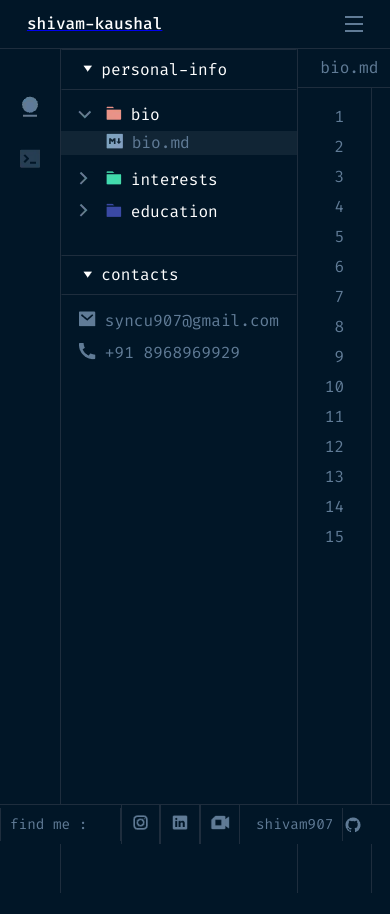
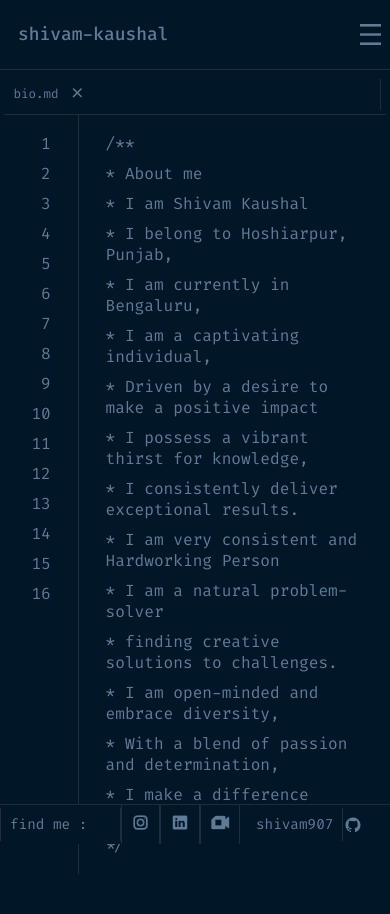
Before and after one commit to shivam907/portfolio-v2, a Next.js app: page /about in a window 390 px wide. Before the commit the page ends 893 px from the top, so only its background shows below. Built offline with nearby package versions, Linux system fonts and the light colour scheme.

Commit message:
made the website responsive

```diff
--- a/app/about/about.module.css
+++ b/app/about/about.module.css
@@ -107,12 +107,17 @@
   display: flex;
   border-right: 1px solid #1e2d3d;
   flex-direction: column;
+  overflow-y: auto;
 }
 .upperBar {
   width: 100%;
   border-bottom: 1px solid #1e2d3d;
   display: flex;
   align-items: center;
+  position: sticky;
+  top: 0;
+  background-color: #011627;
+  z-index: 1;
 }
 .fileOpened {
   display: flex;
@@ -120,6 +125,7 @@
   padding: 0.9rem 2.5rem;
   border-right: 1px solid #1e2d3d;
   align-items: center;
+  width: 100%;
 }
 .fileOpened:hover {
   background-color: #ffffff20;
@@ -130,6 +136,9 @@
 .fileOpenedName {
   font-size: 1.8rem;
   color: #607b96;
+  white-space: nowrap;
+  overflow: hidden;
+  text-overflow: ellipsis;
 }
 .snippets {
   margin-left: 3rem;
@@ -208,3 +217,63 @@
 .close{
   cursor: pointer;
 }
+
+@media screen and (max-width: 1200px) {
+  .code {
+    width: 100%;
+    border-right: none;
+  }
+
+  .fileOpened {
+    padding: 0.9rem 1.5rem;
+  }
+}
+
+@media screen and (max-width: 768px) {
+  .leftBar {
+    display: none;
+  }
+
+  .info {
+    display: none;
+  }
+
+  .snippets {
+    display: none;
+  }
+
+  .code {
+    width: 100%;
+    border-right: none;
+    padding: 1rem;
+    height: auto;
+    min-height: 100vh;
+  }
+
+  .upperBar {
+    padding: 0.5rem;
+  }
+
+  .fileOpened {
+    padding: 0.5rem 1rem;
+    gap: 1rem;
+  }
+
+  .fileOpenedName {
+    font-size: 1.6rem;
+  }
+}
+
+@media screen and (max-width: 480px) {
+  .code {
+    padding: 0.5rem;
+  }
+
+  .fileOpened {
+    padding: 0.5rem;
+  }
+
+  .fileOpenedName {
+    font-size: 1.4rem;
+  }
+}
--- a/app/contact/contact.module.css
+++ b/app/contact/contact.module.css
@@ -354,3 +354,123 @@ color: #607b96;
 .inp1 input:focus, .inp1 textarea:focus{
   outline: 1px solid #fff;
 }
+
+@media screen and (max-width: 1200px) {
+  .code {
+    display: none;
+  }
+
+  .contact {
+    width: 100%;
+  }
+
+  .contactData {
+    padding: 3rem 5rem;
+  }
+
+  .inp1 input, .inp1 textarea {
+    width: 100%;
+  }
+}
+
+@media screen and (max-width: 768px) {
+  .leftBar {
+    display: none;
+  }
+
+  .info {
+    display: none;
+  }
+
+  .code {
+    width: 100%;
+    border-right: none;
+    padding: 2rem;
+  }
+
+  .upperBar {
+    padding: 1rem;
+  }
+
+  .fileOpened {
+    padding: 0.5rem 1rem;
+  }
+
+  .fileOpenedName {
+    font-size: 1.6rem;
+  }
+
+  .contact {
+    height: auto;
+    min-height: 100vh;
+  }
+
+  .contactData {
+    padding: 2rem;
+    gap: 2rem;
+  }
+
+  .inp1 {
+    gap: 1rem;
+  }
+
+  .inp1 label {
+    font-size: 1.6rem;
+  }
+
+  .inp1 input, .inp1 textarea {
+    font-size: 1.6rem;
+    padding: 0.8rem 1.5rem;
+  }
+
+  .submit {
+    padding: 1rem 2rem;
+  }
+
+  .submit p {
+    font-size: 1.6rem;
+  }
+
+  .displayFile {
+    flex-direction: column;
+  }
+
+  .numbers {
+    display: none;
+  }
+
+  .displayFileContent {
+    padding: 1rem;
+  }
+
+  .p, .type, .variableName, .data {
+    font-size: 1.6rem;
+  }
+}
+
+@media screen and (max-width: 480px) {
+  .contactData {
+    padding: 1.5rem;
+  }
+
+  .inp1 label {
+    font-size: 1.4rem;
+  }
+
+  .inp1 input, .inp1 textarea {
+    font-size: 1.4rem;
+    padding: 0.6rem 1rem;
+  }
+
+  .submit {
+    padding: 0.8rem 1.5rem;
+  }
+
+  .submit p {
+    font-size: 1.4rem;
+  }
+
+  .p, .type, .variableName, .data {
+    font-size: 1.4rem;
+  }
+}
--- a/app/projects/project.module.css
+++ b/app/projects/project.module.css
@@ -404,3 +404,33 @@
   font-size: 5rem;
   font-weight: lighter;
 }
+
+@media screen and (max-width: 768px) {
+  .leftBar {
+    display: none;
+  }
+
+  .info {
+    display: none;
+  }
+
+  .code {
+    width: 100%;
+    border-right: none;
+  }
+
+  .displayFile {
+    padding: 2rem;
+    grid-template-columns: 1fr;
+    gap: 2rem;
+  }
+
+  .projectBox {
+    width: 100%;
+  }
+
+  .projectBox img {
+    width: 100%;
+    max-width: 100%;
+  }
+}
--- a/components/File1.js
+++ b/components/File1.js
@@ -7,8 +7,9 @@ const File1 = () => {
       list={[
         "/**",
         "* About me",
-        "* I have Shivam Kaushal",
+        "* I am Shivam Kaushal",
         "* I belong to Hoshiarpur, Punjab,",
+        "* I am currently in Bengaluru,",
         "* I am a captivating individual,",
         "* Driven by a desire to make a positive impact",
         "* I possess a vibrant thirst for knowledge,",
--- a/components/NavBar.js
+++ b/components/NavBar.js
@@ -1,16 +1,14 @@
 "use client";
-import React from "react";
+import React, { useState } from "react";
 import classes from "./NavBar.module.css";
-
 import { usePathname, useSearchParams } from "next/navigation";
 import Link from "next/link";
+
 const NavBar = () => {
-  // const router = useRouter();
   const searchParams = useSearchParams();
-  console.log(searchParams);
   const pathname = usePathname();
-  console.log("path", pathname);
-  const [active, setActive] = React.useState(
+  const [isMenuOpen, setIsMenuOpen] = useState(false);
+  const [active, setActive] = useState(
     pathname == "/about"
       ? 1
       : pathname == "/projects"
@@ -21,11 +19,26 @@ const NavBar = () => {
       ? 4
       : 0
   );
-  // React.useEffect(()=>{
 
-  //   setActive(pathname == "/about" ? 1 : pathname == "/projects" ? 2 : pathname=="/contact"?3:0);
-  // },[pathname])
+  const toggleMenu = () => {
+    setIsMenuOpen(!isMenuOpen);
+  };
+
+  const handleLinkClick = (index) => {
+    setActive(index);
+    setIsMenuOpen(false);
+  };
+
+  const navLinks = [
+    { path: "/", label: "_hello", index: 0 },
+    { path: "/about", label: "_about-me", index: 1 },
+    { path: "/projects", label: "_projects", index: 2 },
+    { path: "/resume", label: "_resume", index: 4 },
+    { path: "/contact", label: "_contact-me", index: 3 },
+  ];
+
   return (
+    <>
       <nav className={classes.nav}>
         <div className={classes.leftNavItems}>
           <Link href="/">
@@ -33,54 +46,18 @@ const NavBar = () => {
           </Link>
           <div className={classes.navl}>
             <div className={classes.navLinks}>
-            <Link href="/">
+              {navLinks.slice(0, -1).map((link) => (
+                <Link key={link.path} href={link.path}>
                   <div
                     className={`${classes.navLink} ${
-                  active == 0 ? classes.navLinkActive : ""
+                      active == link.index ? classes.navLinkActive : ""
                     }`}
-                onClick={() => {
-                  setActive(0);
-                }}
+                    onClick={() => handleLinkClick(link.index)}
                   >
-                _hello
+                    {link.label}
                   </div>
                 </Link>
-            <Link href="/about">
-              <div
-                className={`${classes.navLink} ${
-                  active == 1 ? classes.navLinkActive : ""
-                }`}
-                onClick={() => {
-                  setActive(1);
-                }}
-              >
-                _about-me
-              </div>
-            </Link>
-            <Link href="projects">
-              <div
-                className={`${classes.navLink} ${
-                  active == 2 ? classes.navLinkActive : ""
-                }`}
-                onClick={() => {
-                  setActive(2);
-                }}
-              >
-                _projects
-              </div>
-            </Link>
-            <Link href="resume">
-              <div
-                className={`${classes.navLink} ${
-                  active == 4 ? classes.navLinkActive : ""
-                }`}
-                onClick={() => {
-                  setActive(4);
-                }}
-              >
-                _resume
-              </div>
-            </Link>
+              ))}
             </div>
           </div>
         </div>
@@ -89,15 +66,42 @@ const NavBar = () => {
             className={`${classes.navLink} ${
               active == 3 ? classes.navLinkActive : ""
             }`}
-          onClick={() => {
-            setActive(3);
-          }}
+            onClick={() => handleLinkClick(3)}
           >
             _contact-me
           </div>
         </Link>
-      <img className={classes.menu} src="/menu.png" alt="" />
+        <img
+          className={classes.menu}
+          src="/menu.png"
+          alt="Menu"
+          onClick={toggleMenu}
+        />
       </nav>
+
+      <div className={`${classes.mobileMenu} ${isMenuOpen ? classes.active : ""}`}>
+        <img
+          className={classes.closeMenu}
+          src="/close-icon.webp"
+          alt="Close"
+          onClick={toggleMenu}
+        />
+        <div className={classes.mobileMenuContent}>
+          {navLinks.map((link) => (
+            <Link key={link.path} href={link.path}>
+              <div
+                className={`${classes.mobileMenuLink} ${
+                  active == link.index ? classes.active : ""
+                }`}
+                onClick={() => handleLinkClick(link.index)}
+              >
+                {link.label}
+              </div>
+            </Link>
+          ))}
+        </div>
+      </div>
+    </>
   );
 };
 
--- a/components/NavBar.module.css
+++ b/components/NavBar.module.css
@@ -4,11 +4,19 @@
   font-size: 1.8rem;
   padding: 1.5rem 0;
   padding-left: 3rem;
+  text-decoration: none !important;
   font-weight: 500;
+}
+.nav a {
+  text-decoration: none !important;
+  /* display: none !important /; */
 }
 .nameHeading:hover {
   cursor: pointer;
   color: #fff;
+}
+.navLinks a {
+  text-decoration: none !important;
 }
 .navLink {
   color: #607b96;
@@ -18,6 +26,11 @@
   border-right: 1px solid #1e2d3d;
   position: relative;
   display: inline-block;
+  text-decoration: none !important;
+}
+.navLink:visited {
+  color: #607b96;
+  text-decoration: none !important;
 }
 .navLinkActive {
   color: #fff !important;
@@ -53,7 +66,7 @@
   transition: width 0.3s ease 0s, left 0.3s ease 0s;
   width: 0;
 }
-.navLink:hover:after {
+.navLink:hover:not(:visited):after {
   width: 100%;
   left: 0;
 }
@@ -71,6 +84,69 @@
   display: none;
 }
 
+.menu {
+  display: none;
+  width: 2.4rem;
+  height: 2.4rem;
+  cursor: pointer;
+}
+
+.mobileMenu {
+  display: none;
+  position: fixed;
+  top: 0;
+  right: 0;
+  width: 100%;
+  height: 100vh;
+  background-color: #011627;
+  z-index: 1000;
+  padding: 2rem;
+  transform: translateX(100%);
+  transition: transform 0.3s ease-in-out;
+}
+
+.mobileMenu.active {
+  transform: translateX(0);
+}
+
+.mobileMenuContent {
+  display: flex;
+  flex-direction: column;
+  gap: 2rem;
+  margin-top: 6rem;
+}
+
+.mobileMenuLink {
+  color: #607b96;
+  font-size: 1.8rem;
+  padding: 1.5rem;
+  border-bottom: 1px solid #1e2d3d;
+  transition: color 0.3s ease;
+  text-decoration: none;
+}
+
+.mobileMenuLink:visited {
+  color: #607b96;
+}
+
+.mobileMenuLink:hover {
+  color: #fff;
+}
+
+.mobileMenuLink.active {
+  color: #fff;
+  border-bottom: 3px solid #fea55f;
+}
+
+.closeMenu {
+  position: absolute;
+  top: 2rem;
+  right: 2rem;
+  width: 2.4rem;
+  height: 2.4rem;
+  cursor: pointer;
+}
+
 @media screen and (max-width:750px) {
   .nav{
     /* font-size: 62.5% !important;  */
@@ -83,6 +159,7 @@
     /* padding: 20px 10px; */
   }
   .nameHeading{
+    font-size: 2rem;
     /* font-size: 16px !important; */
   }
   .navLink{
@@ -93,3 +170,44 @@
   }
 
 }
+
+@media screen and (max-width: 768px) {
+  .nav {
+    padding: 1.5rem 2rem;
+  }
+
+  .navl {
+    display: none;
+  }
+
+  .navLink {
+    display: none;
+  }
+
+  .menu {
+    display: block;
+  }
+
+  .mobileMenu {
+    display: block;
+  }
+
+  .nameHeading {
+    font-size: 2rem;
+    padding-left: 1rem;
+  }
+}
+
+@media screen and (max-width: 480px) {
+  .nav {
+    padding: 1rem;
+  }
+
+  .nameHeading {
+    /* font-size: 1.4rem; */
+  }
+
+  .mobileMenuLink {
+    font-size: 1.6rem;
+  }
+}
```
Also changed, not shown: app/contact/page.js (+4 -21 lines). Lines whose indentation alone changed are shown as unchanged.
